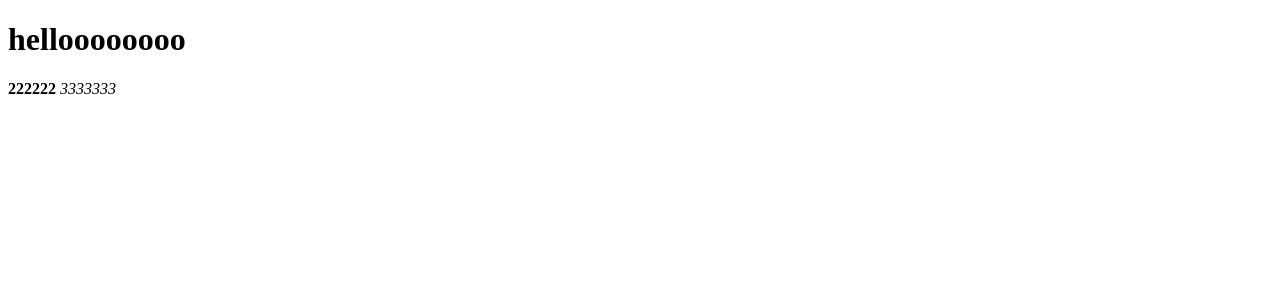
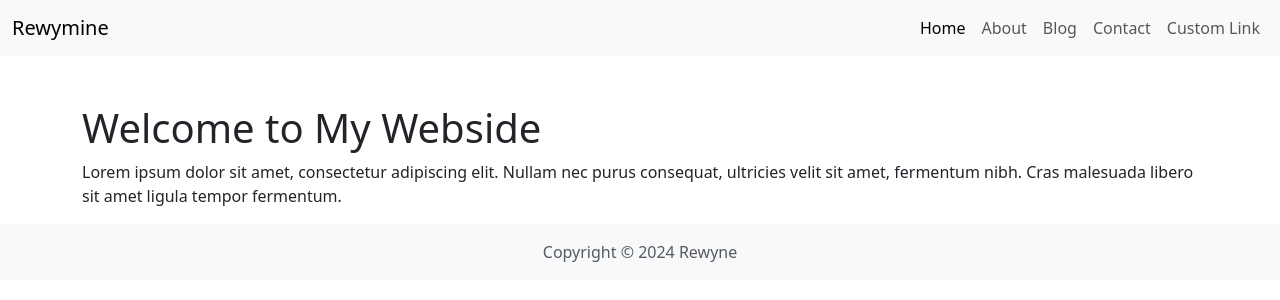
Before and after one commit to rewymine/rewymine.github.io, a plain HTML site: page index.html in a window 1280 px wide. Drawn offline with nearby package versions, Linux system fonts and the light colour scheme.

Commit message:
Update index.html

```diff
--- a/index.html
+++ b/index.html
@@ -3,17 +3,57 @@
 <head>
     <meta charset="UTF-8">
     <meta name="viewport" content="width=device-width, initial-scale=1.0">
-    <script async src="https://pagead2.googlesyndication.com/pagead/js/adsbygoogle.js?client=ca-pub-8616475940204463"
-     crossorigin="anonymous"></script>
-    <title>pageeeeeeeeee</title>
+    <title>Rewymine</title>
+    <link href="https://cdn.jsdelivr.net/npm/bootstrap@5.3.0-alpha1/dist/css/bootstrap.min.css" rel="stylesheet">
+    <link rel="stylesheet" href="styles.css">
 </head>
 <body>
-    <h1>helloooooooo</h1>
-    <div class="11111">
-        <b>222222</b> <i>3333333</i>
+
+<!-- Navigation Bar -->
+<nav class="navbar navbar-expand-lg navbar-light bg-light">
+  <div class="container-fluid">
+    <a class="navbar-brand" href="#">Rewymine</a>
+    <button class="navbar-toggler" type="button" data-bs-toggle="collapse" data-bs-target="#navbarNav" aria-controls="navbarNav" aria-expanded="false" aria-label="Toggle navigation">
+      <span class="navbar-toggler-icon"></span>
+    </button>
+    <div class="collapse navbar-collapse" id="navbarNav">
+        <ul class="navbar-nav ms-auto">
+            <li class="nav-item">
+                <a class="nav-link active" aria-current="page" href="#">Home</a>
+            </li>
+            <li class="nav-item">
+                <a class="nav-link" href="#">About</a>
+            </li>
+            <li class="nav-item">
+                <a class="nav-link" href="#">Blog</a>
+            </li>
+            <li class="nav-item">
+                <a class="nav-link" href="#">Contact</a>
+            </li>
+            <!-- Thêm liên kết tùy chỉnh -->
+            <li class="nav-item">
+                <a class="nav-link" href="https://example.com/other-page">Custom Link</a>
+            </li>
+        </ul>
 
     </div>
+  </div>
+</nav>
 
+<!-- Content Section -->
+<div class="container mt-5">
+    <h1>Welcome to My Webside</h1>
+    <p>Lorem ipsum dolor sit amet, consectetur adipiscing elit. Nullam nec purus consequat, ultricies velit sit amet, fermentum nibh. Cras malesuada libero sit amet ligula tempor fermentum.</p>
+    <!-- Add more content here -->
+</div>
 
+<!-- Footer -->
+<footer class="footer mt-auto py-3 bg-light">
+  <div class="container text-center">
+    <span class="text-muted">Copyright © 2024 Rewyne</span>
+  </div>
+</footer>
+
+<script src="https://cdn.jsdelivr.net/npm/bootstrap@5.3.0-alpha1/dist/js/bootstrap.bundle.min.js"></script>
 </body>
 </html>
```
